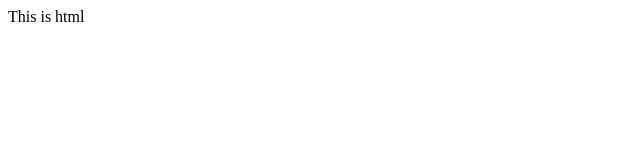
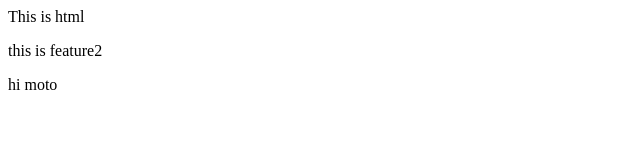
Before and after one commit to Imran-Nazeer1/second, a plain HTML site: page index.html in a window 1280 px wide. Shown: the whole page, without its empty margins (0-640 px from the left). Drawn offline with Linux system fonts and the light colour scheme.

Commit message:
new Fature

```diff
--- a/index.html
+++ b/index.html
@@ -1 +1,3 @@
 <p>This is html </p>
+<p>this is feature2</p>
+<p1>hi moto</p1>
```
